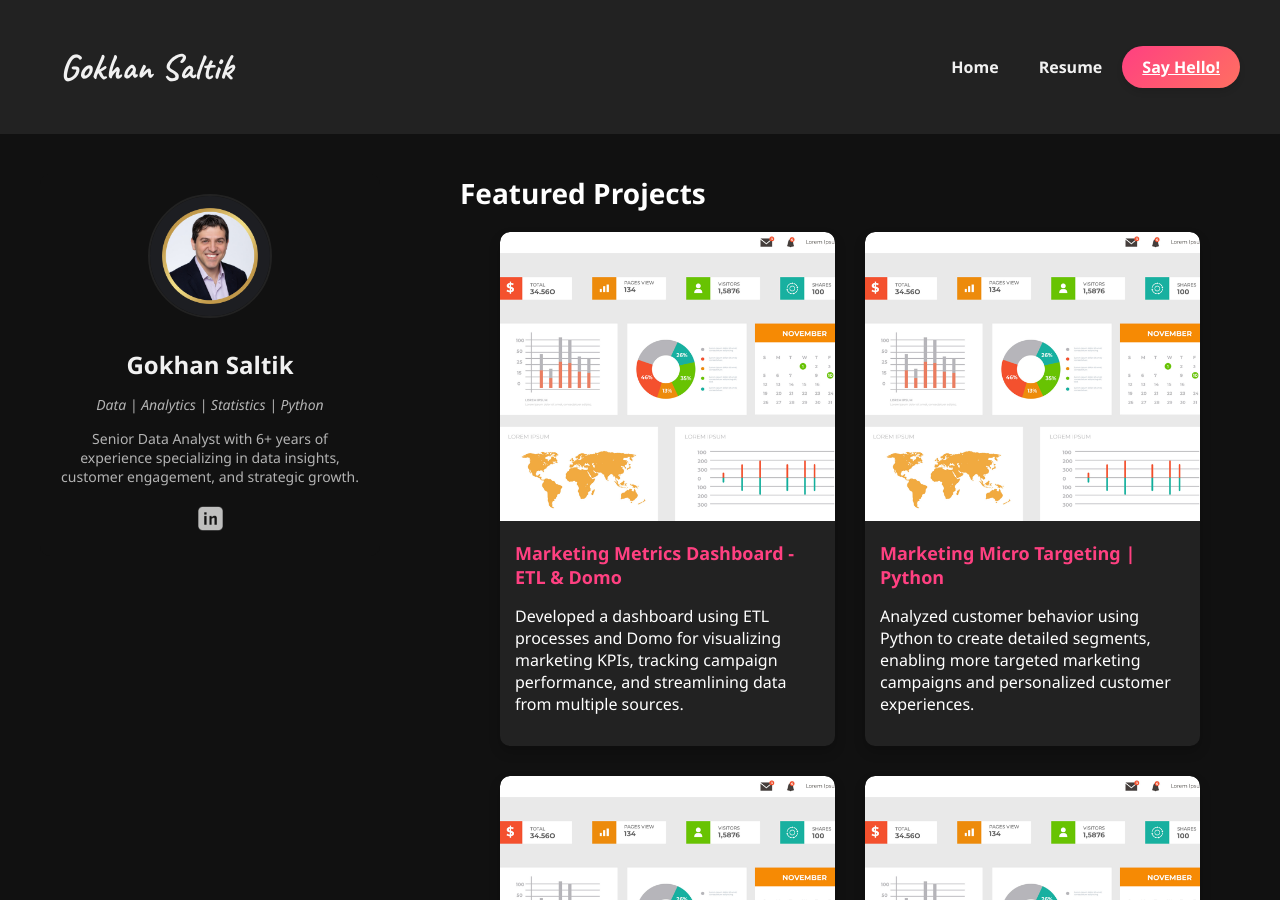
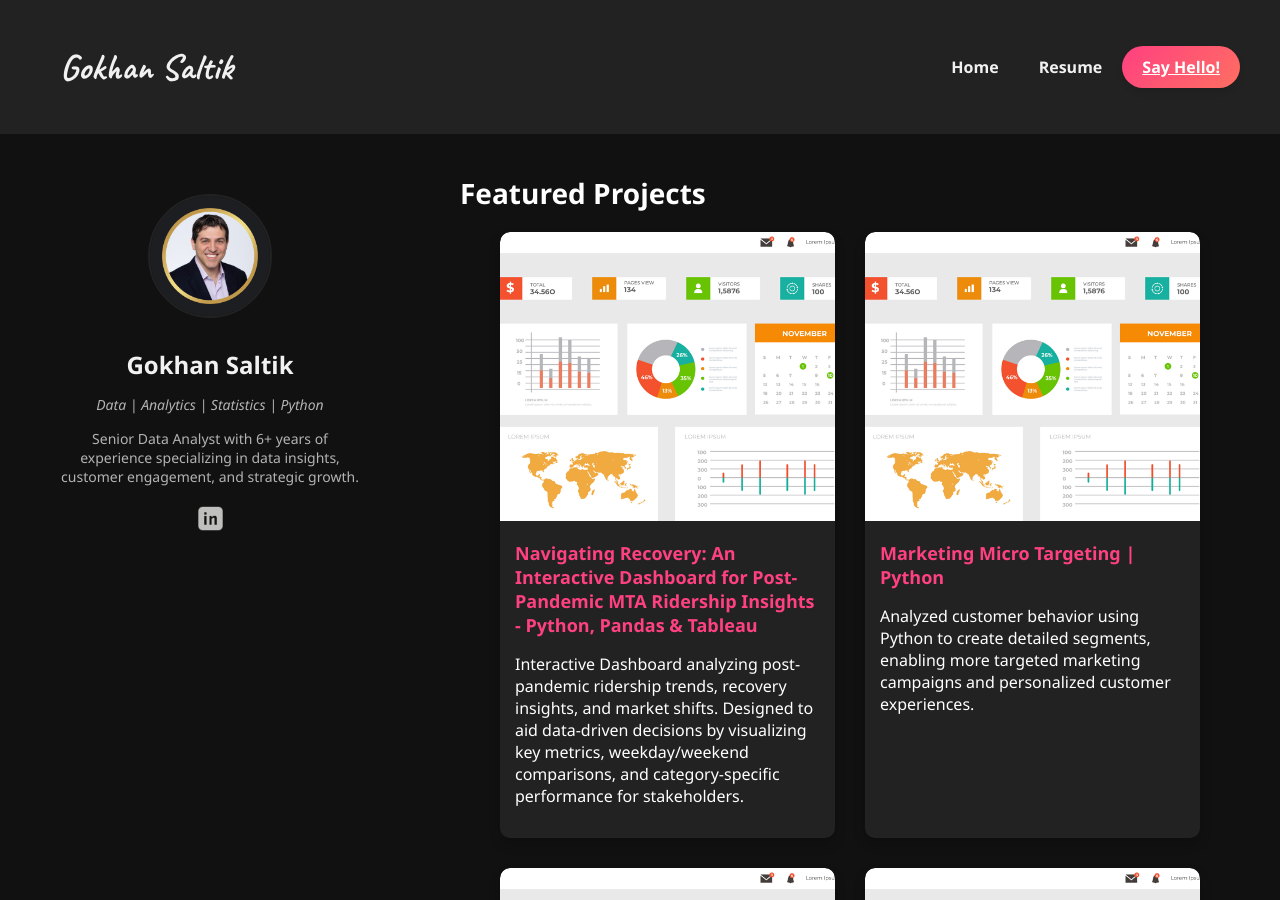
Before and after one commit to saltikg/portfolio, a Jekyll site: the page built from index.html, in a window 1280 px wide and 900 px high. Built offline with Jekyll 4.4.1, drawn with Linux system fonts in a browser that asks for light colours.

Commit message:
Update index.html

```diff
--- a/index.html
+++ b/index.html
@@ -11,8 +11,8 @@
 <div class="project-item">
     <img src="assets/img/dashboard-1.png" alt="Marketing Metrics Dashboard">
     <div class="project-content">
-        <a href="projects/projectetldomo" class="project-link">Marketing Metrics Dashboard - ETL & Domo</a>
-        <p class="project-desc">Developed a dashboard using ETL processes and Domo for visualizing marketing KPIs, tracking campaign performance, and streamlining data from multiple sources.</p>
+        <a href="projects/projectetldomo" class="project-link">Navigating Recovery: An Interactive Dashboard for Post-Pandemic MTA Ridership Insights - Python, Pandas & Tableau</a>
+        <p class="project-desc">Interactive Dashboard analyzing post-pandemic ridership trends, recovery insights, and market shifts. Designed to aid data-driven decisions by visualizing key metrics, weekday/weekend comparisons, and category-specific performance for stakeholders.</p>
     </div>
 </div>
 
```
Also changed, not shown: other parts of index.html (+1 -1 lines).
